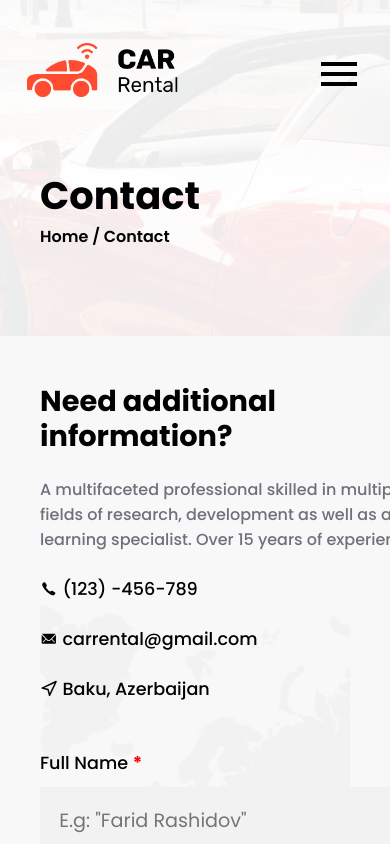
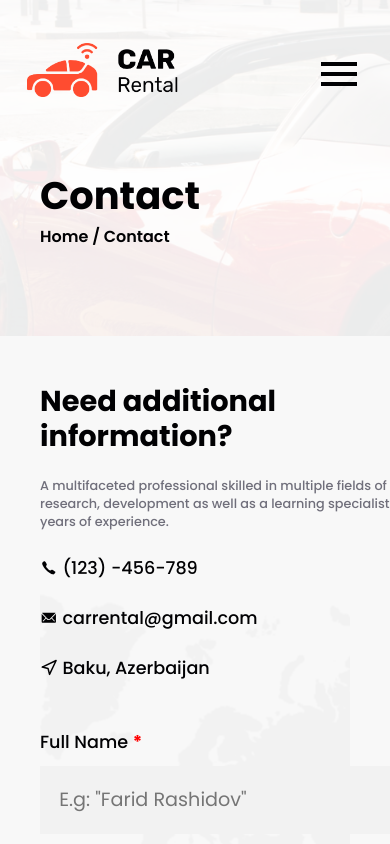
Before and after one commit to imrashidov/car-rental-project, a React (Vite) app: page /contact in a window 390 px wide. Shown: the top 844 px of the page. Built offline with nearby package versions, Linux system fonts and the light colour scheme.

Commit message:
Update: font size for contact container paragraph

```diff
--- a/src/App.css
+++ b/src/App.css
@@ -202,6 +202,9 @@ textarea {
   .contact-container h3 {
     font-size: 1.8rem;
   }
+  .contact-container p {
+    font-size: 0.8rem;
+  }
 }
 
 /* Others */
```
